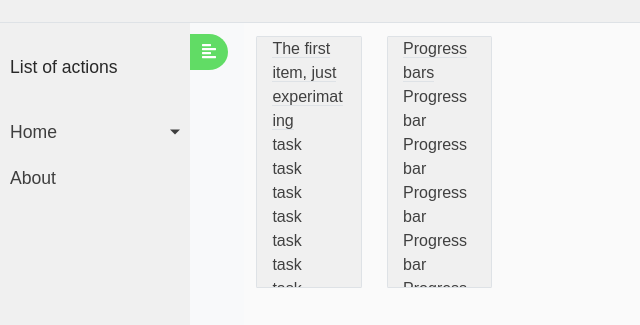
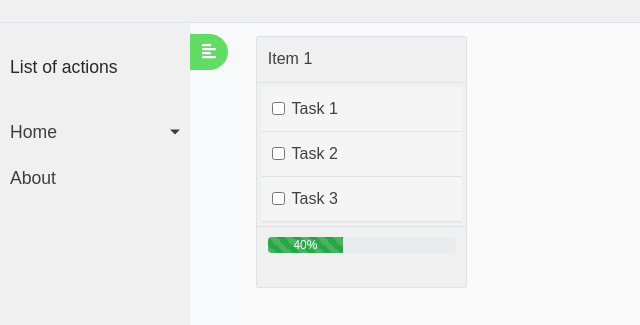
Before and after one commit to animestanduser/planner, a plain HTML site: page index.html in a window 1280 px wide. Shown: the part 57-382 px from the top of the page, without its empty margins (0-640 px from the left). Drawn offline with nearby package versions, Linux system fonts and the light colour scheme.

Commit message:
Added first task item, created a progress bar

```diff
--- a/index.html
+++ b/index.html
@@ -58,37 +58,50 @@
               </div>
             </nav>
 
-            <div class="col-md-1 item task-item border">
-                <span class="border-bottom">The first item, just experimating</span>
-                <div class="task-list">
-                  <span>task</span></br>
-                  <span>task</span></br>
-                  <span>task</span></br>
-                  <span>task</span></br>
-                  <span>task</span></br>
-                  <span>task</span></br>
-                  <span>task</span></br>
-                  <span>task</span></br>
-                  <span>task</span></br>
-                  <span>task</span></br>
+            <div class="col-md-2 item border">
+                <div class="item-header border-bottom">Item 1</div>
+                <div class="item-workspace">
+                  <div class="item-task border-bottom">
+                    <div class="form-check">
+                      <input class="form-check-input" type="checkbox" value="" id="flexCheckDefault">
+                      <label class="form-check-label" for="flexCheckDefault">
+                        Task 1
+                      </label>
+                    </div>
+                  </div>
+                  <div class="item-task border-bottom">
+                    <div class="form-check">
+                      <input class="form-check-input" type="checkbox" value="" id="flexCheckDefault">
+                      <label class="form-check-label" for="flexCheckDefault">
+                        Task 2
+                      </label>
+                    </div>
+                  </div>
+                  <div class="item-task border-bottom">
+                    <div class="form-check">
+                      <input class="form-check-input" type="checkbox" value="" id="flexCheckDefault">
+                      <label class="form-check-label" for="flexCheckDefault">
+                        Task 3
+                      </label>
+                    </div>
+                  </div>
                 </div>
-            </div>
-          </br>
+                <div class="item-progress-space border-top">
+                  <div class="progress">
+                    <div class="progress-bar progress-bar-striped progress-bar-animated bg-success" role="progressbar"
+                    aria-valuenow="40" aria-valuemin="0" aria-valuemax="100" style="width:40%">
+                      40%
+                    </div>
+                  </div>
 
-            <div class="col-md-1 item progress-bars border">
-              <span class="border-bottom">Progress bars</span>
-              <span>Progress bar</span></br>
-              <span>Progress bar</span></br>
-              <span>Progress bar</span></br>
-              <span>Progress bar</span></br>
-              <span>Progress bar</span></br>
+                </div>
             </div>
         </div>
 
 
 
-          </div>
-        </div>
+
+
       </div>
 
 
--- a/style.css
+++ b/style.css
@@ -42,19 +42,34 @@ html, body{
     border-radius: 1% 1% 1% 1%;
     background-color: rgb(240, 240, 240);
     word-wrap: break-word;
-    max-width: 30%;
+    max-width: 40%;
     max-height: 35%;
+    min-height: 30%;
+    height: 30%;
     height: auto;
     overflow-y: auto;
     color:rgb(64, 64, 64);
     margin: 1%;
+    padding: 0;
 }
 
-.task-item{
-    width: 100%;
+.item-header{
+    padding: 5%;
 }
 
-.progress-bars{
+.item-workspace{
+    padding: 2%;
+}
+
+.item-task{
+    padding: 5%;
+    background-color: rgb(245, 245, 245);
+}
+
+.item-progress-space{
+    height: 20%;
+    padding: 5%;
+
 }
 
 
@@ -63,7 +78,7 @@ html, body{
     align-items: stretch;
     margin-left: 0;
     padding-left: 0;
-    width: 30%;
+    width: 100%;
 }
 
 #sidebar {
```
Also changed, not shown: script.js (line endings or trailing spaces).
